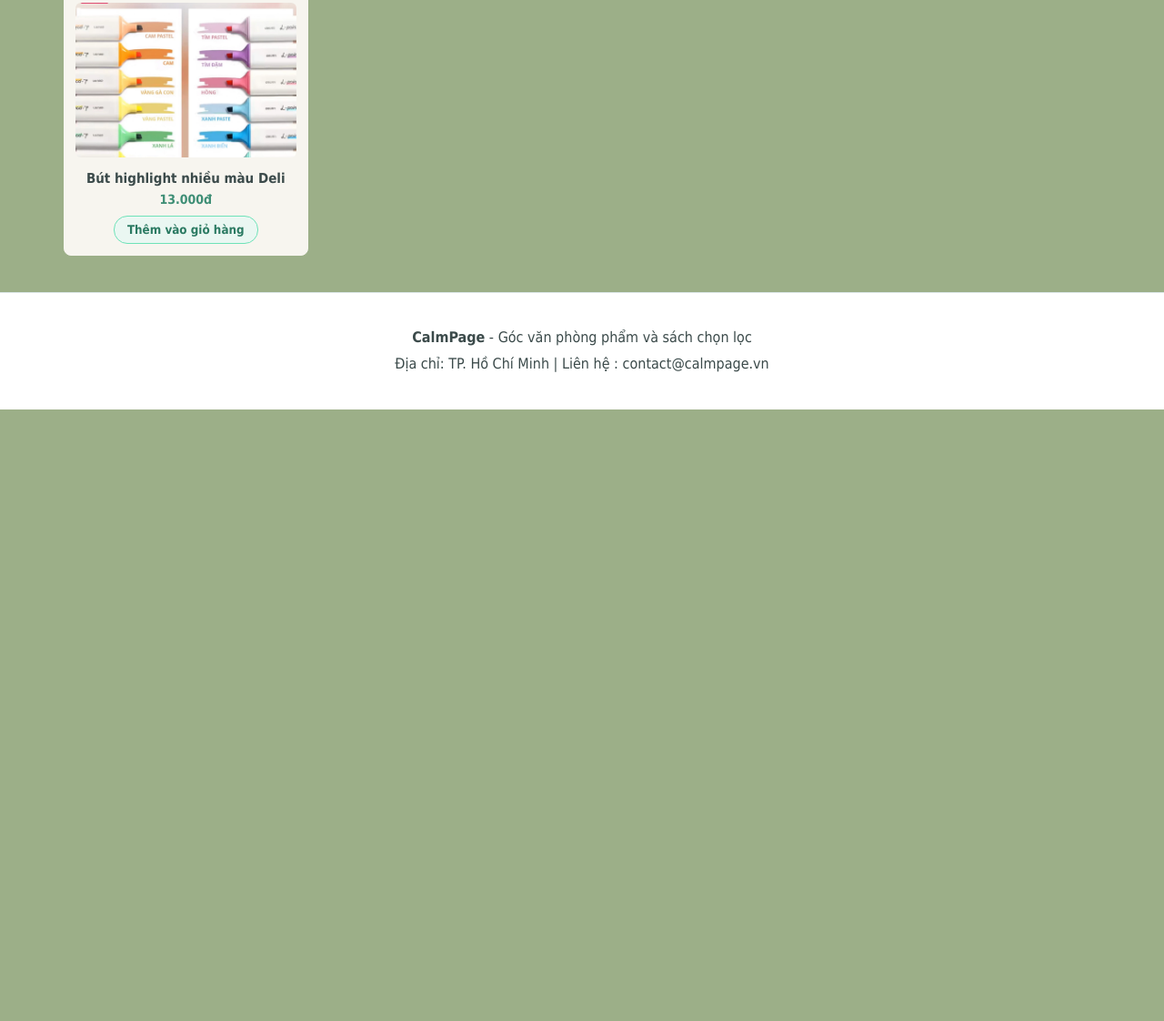
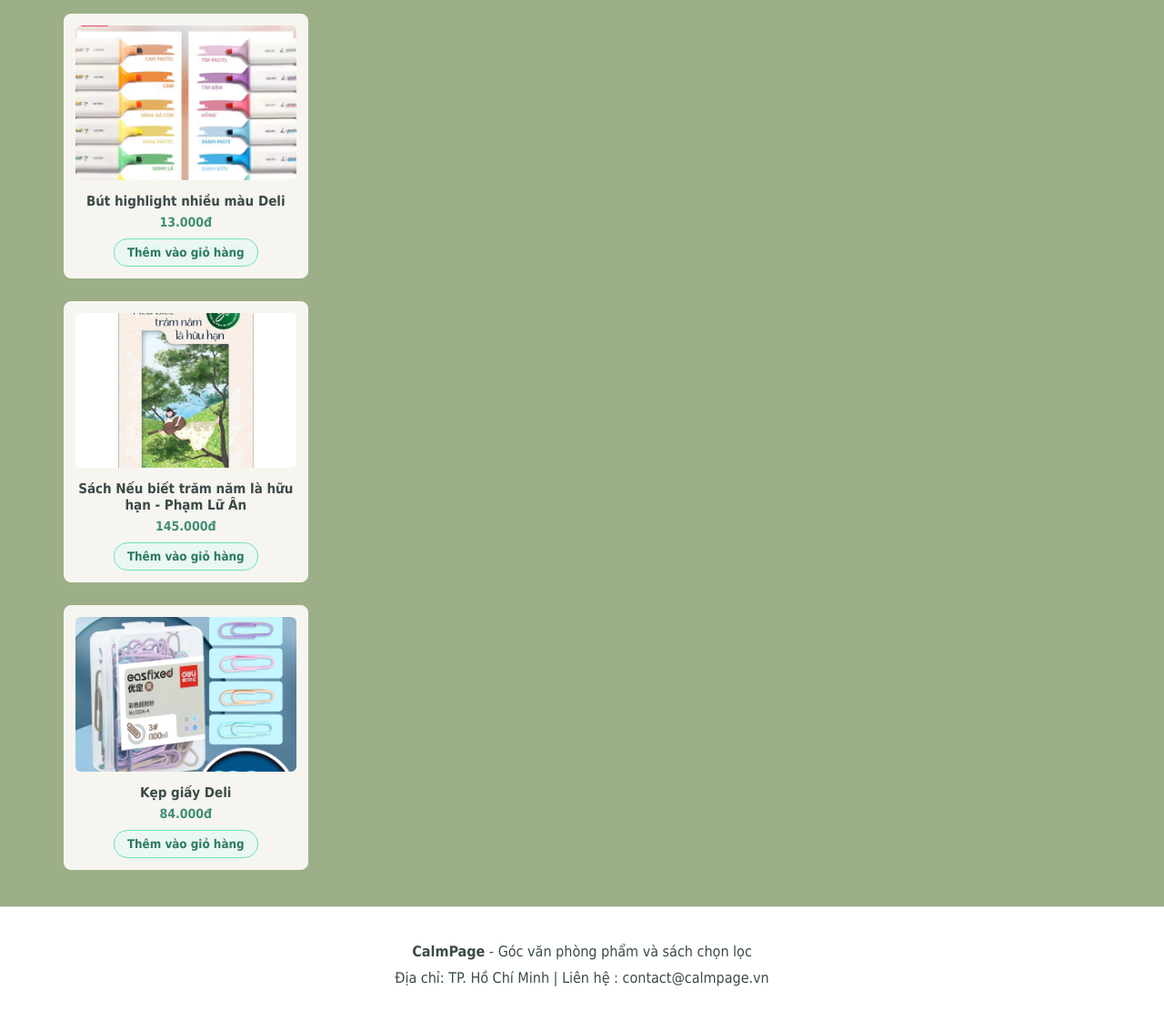
Before and after one commit to tdzat2407/Stationery-Store, a plain HTML site: page products.html in a window 1280 px wide. Shown: the part 588-1710 px from the top of the page at 91% size. Before the commit the page ends 1038 px from the top, so only its background shows below. Drawn offline with Linux system fonts and the light colour scheme.

Commit message:
chỉnh giao dien va them sp

```diff
--- a/css/style.css
+++ b/css/style.css
@@ -496,6 +496,7 @@ body{
     display: grid;
     grid-template-columns: repeat(4, 1fr);
     gap: 22px;
+    margin-top : 25px;
 }
 
 .nut-them-gio {
--- a/products.html
+++ b/products.html
@@ -57,6 +57,22 @@
             <button class="nut-them-gio">Thêm vào giỏ hàng</button>
         </div>
     </div>
+    <div class="luoi-tat-ca-sp" id="danh-sach-sp">
+        <div class="o-sp" data-loai="sach">
+            <img src="img/tacphamvanhoc/neu-biet-tram-nam-la-huu-han.jpg" alt="Sách Nếu biết trăm năm là hữu hạn">
+            <h3>Sách Nếu biết trăm năm là hữu hạn - Phạm Lữ Ân</h3>
+            <p class="gia">145.000đ</p>
+            <button class="nut-them-gio">Thêm vào giỏ hàng</button>
+        </div>
+    </div>
+    <div class="luoi-tat-ca-sp" id="danh-sach-sp">
+        <div class="o-sp" data-loai="deli">
+            <img src="img/deli/kep-giay.png" alt="Kẹp giấy">
+            <h3>Kẹp giấy Deli</h3>
+            <p class="gia">84.000đ</p>
+            <button class="nut-them-gio">Thêm vào giỏ hàng</button>
+        </div>
+    </div>
 
 <!--o tren la khu vuc them sp-->
     </main>
```
